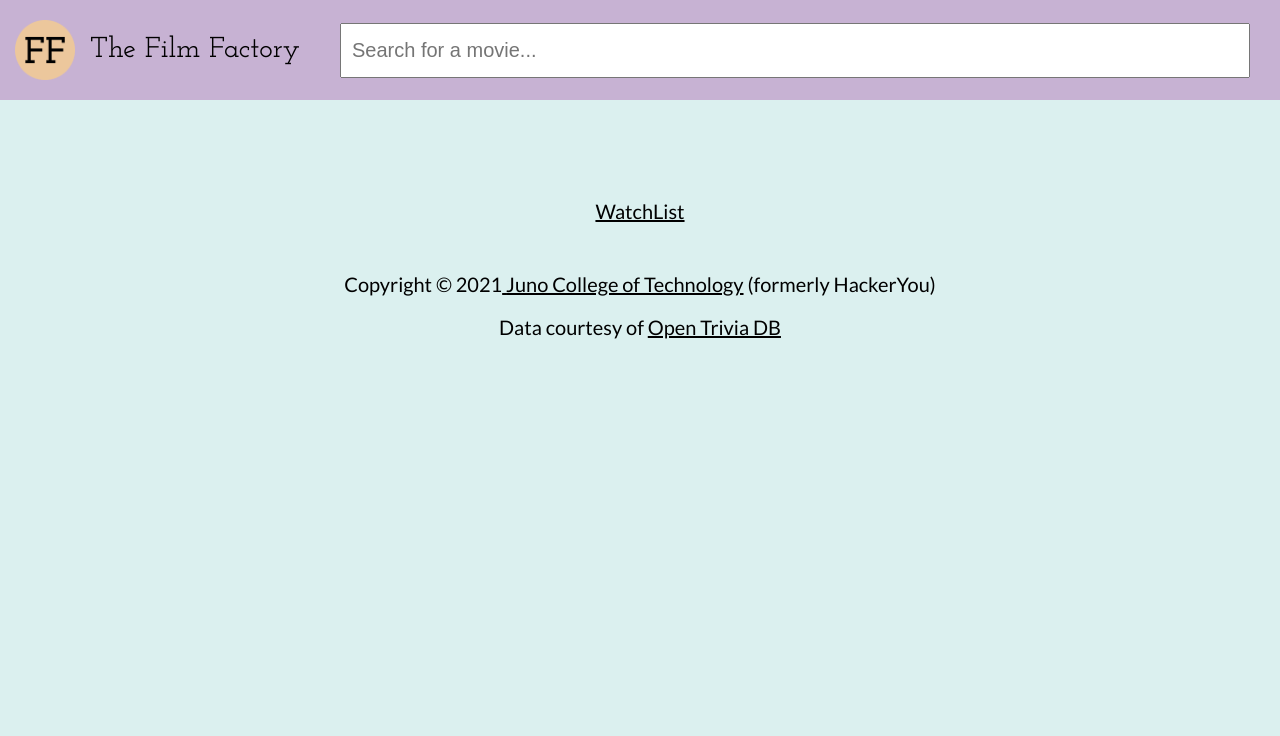
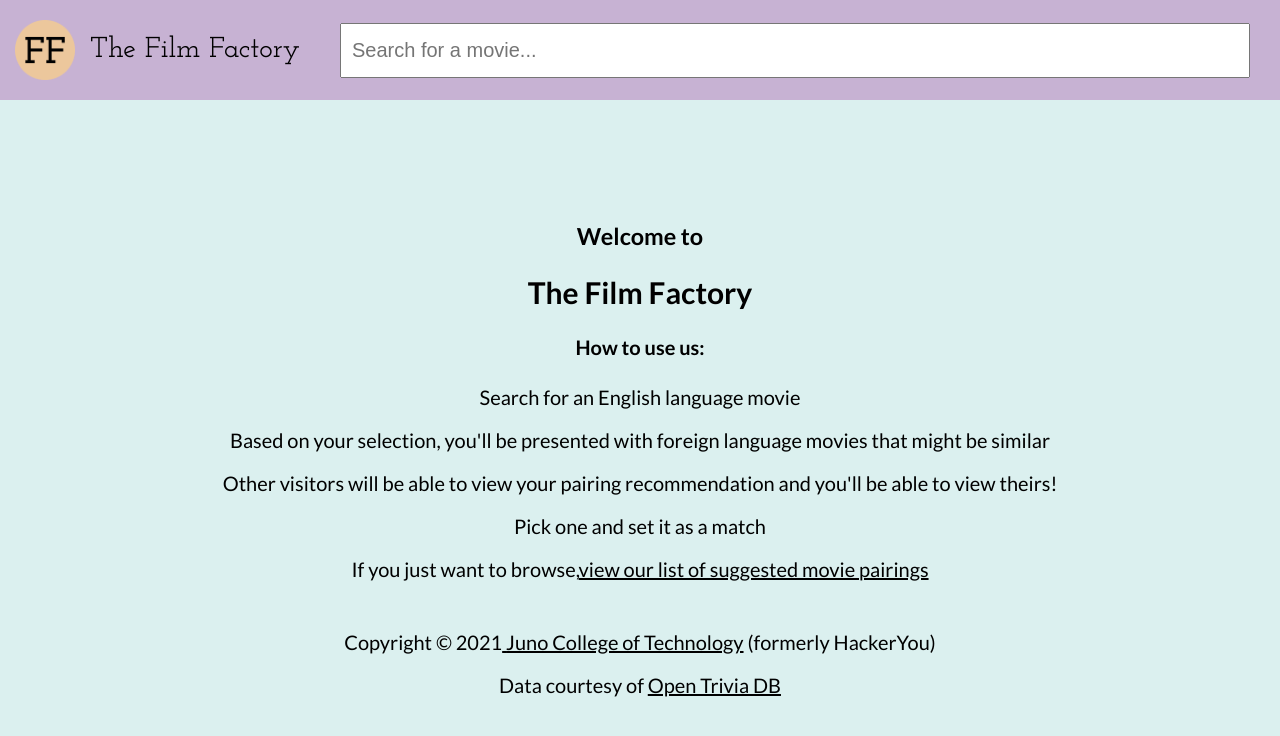
Before and after one commit to The-Film-Factory/the-film-factory, a React (Create React App) app: page / in a window 1280 px wide. Shown: the top 736 px of the page. Built offline with nearby package versions, Linux system fonts and the light colour scheme.

Commit message:
"update homepage route"

```diff
--- a/src/App.js
+++ b/src/App.js
@@ -4,16 +4,17 @@ import ForeignMovie from "./ForeignMovie.js";
 import Navigation from "./Navigation.js";
 import MovieMatch from "./MovieMatch";
 import DisplayList from "./DisplayList";
+import HomePage from "./HomePage";
 
 function App() {
-
   return (
     <Router>
       <div className="App">
+        <header>
+          <Navigation />
+        </header>
         <Route path="/">
-          <header>
-            <Navigation/>
-          </header>
+          <HomePage />
         </Route>
 
         <main>
@@ -24,8 +25,6 @@ function App() {
           <Route path="/movie/:movieID/:foreignMovieID">
             <MovieMatch />
           </Route>
-
-          <Link to="/watchlist">WatchList</Link>
 
           <Route path="/watchlist">
             <DisplayList />
--- /dev/null
+++ b/src/HomePage.js
@@ -0,0 +1,27 @@
+import { Link } from "react-router-dom";
+const HomePage = () => {
+  return (
+    <div>
+      <h3> Welcome to </h3>
+      <h2>The Film Factory</h2>
+      <h4>How to use us:</h4>
+      <p>Search for an English language movie</p>
+      <p>
+        Based on your selection, you'll be presented with foreign language
+        movies that might be similar
+      </p>
+      <p>
+        Other visitors will be able to view your pairing recommendation and
+        you'll be able to view theirs!
+      </p>
+      <p> Pick one and set it as a match </p>
+
+      <p>
+        If you just want to browse,
+        <Link to="/watchlist">view our list of suggested movie pairings</Link>
+      </p>
+    </div>
+  );
+};
+
+export default HomePage;
```
Also changed, not shown: 1 other file (tests, documents, lock files or other folders).
